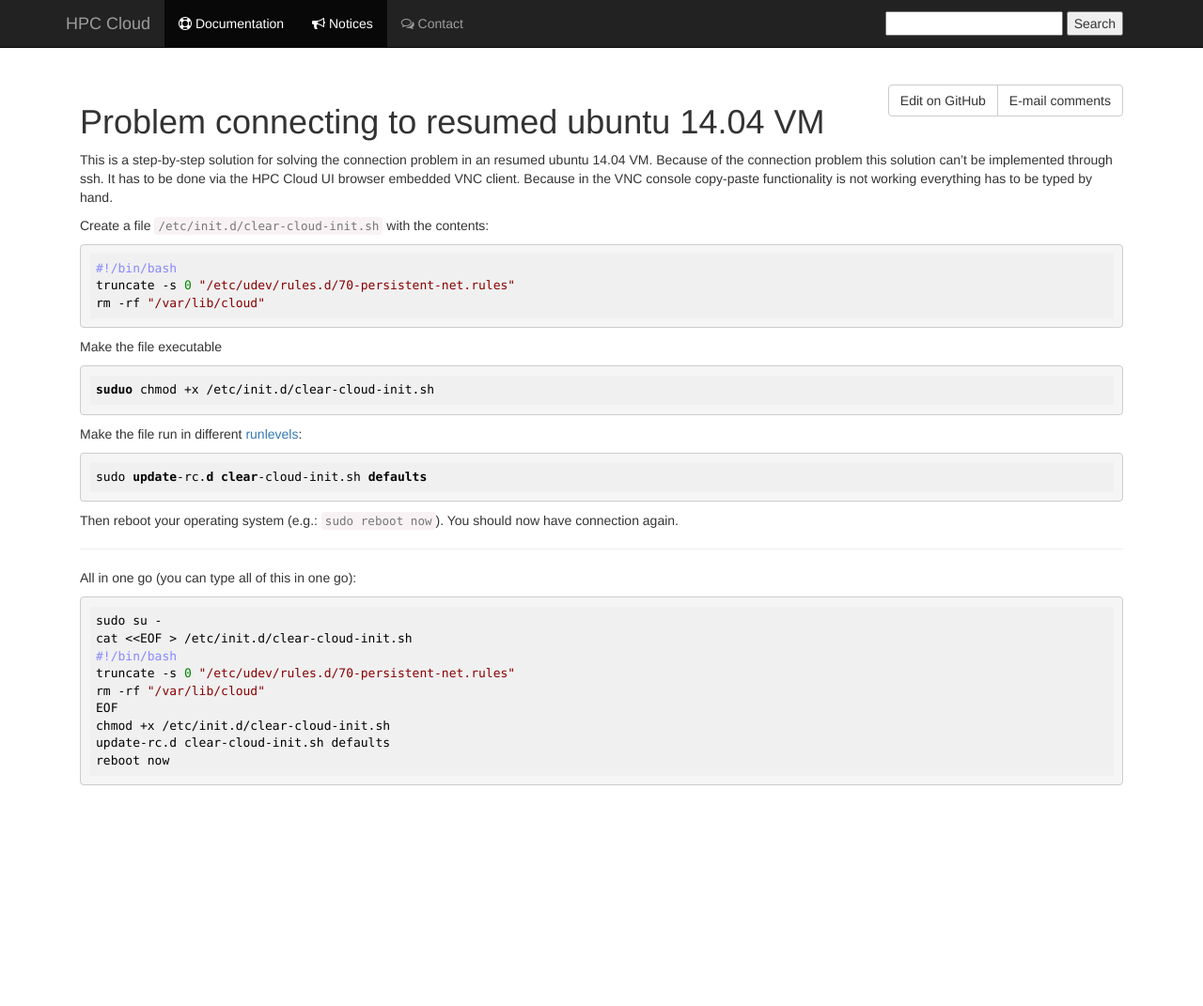
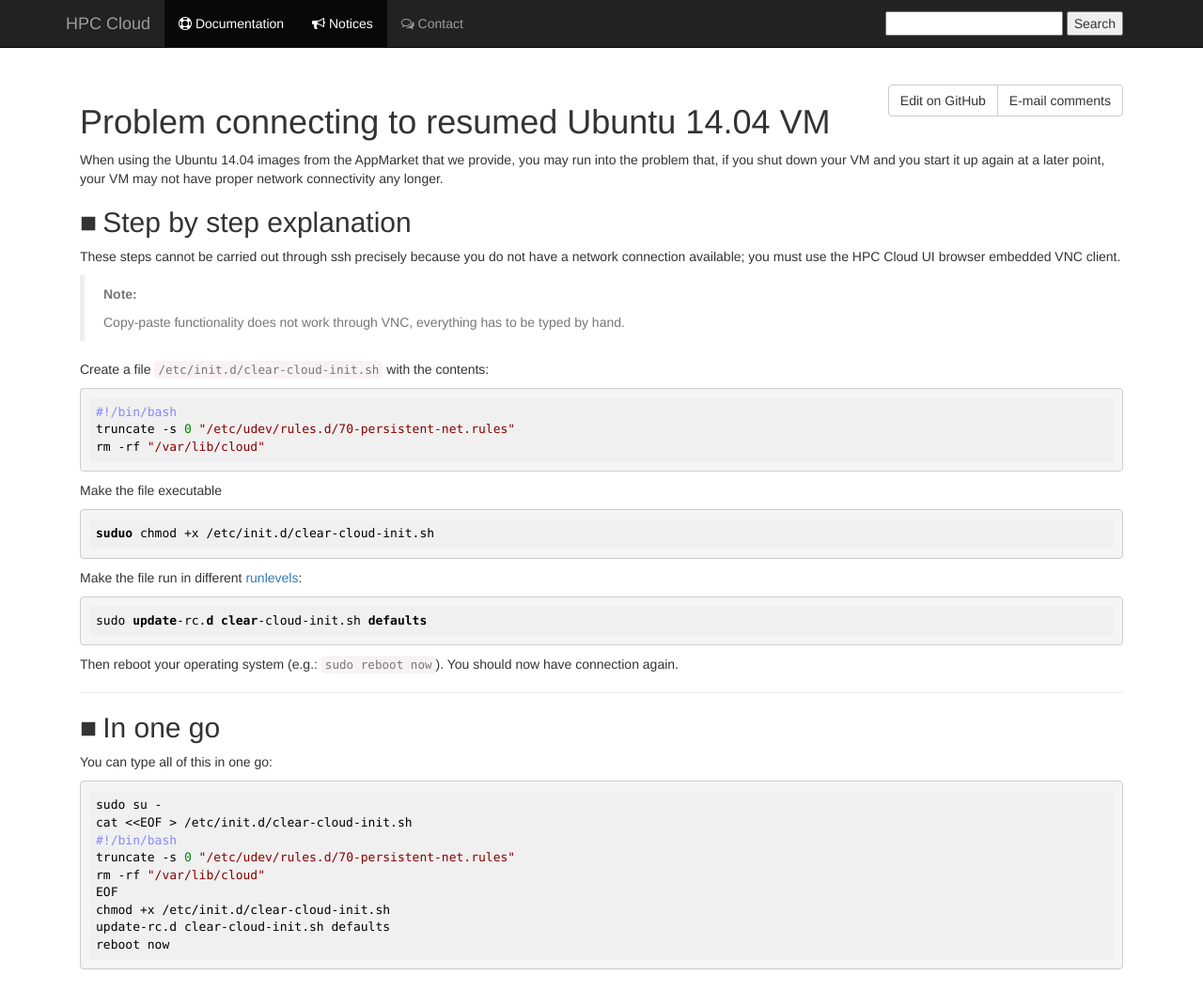
Before and after one commit to sara-nl/clouddocs, a Jekyll site: the page built from connection_problem_ubuntu1404.markdown, in a window 1280 px wide and 1082 px high. Shown: the top 1071 px of the window at 94% size. Built offline with Jekyll 4.4.1, drawn with Linux system fonts in a browser that asks for light colours; nearby versions of some CDN libraries; our own code applies the rules of GitHub Pages for plain Markdown files.

Commit message:
More formatting

````diff
--- a/connection_problem_ubuntu1404.markdown
+++ b/connection_problem_ubuntu1404.markdown
@@ -2,10 +2,18 @@
 layout: default
 ---
 
-# Problem connecting to resumed ubuntu 14.04 VM
+# Problem connecting to resumed Ubuntu 14.04 VM
 
-This is a step-by-step solution for solving the connection problem in an resumed ubuntu 14.04 VM. Because of the connection problem this solution can't be implemented through ssh. It has to be done via the HPC Cloud UI browser embedded VNC client. Because in the VNC console copy-paste functionality is not working everything has to be typed by hand.
+When using the Ubuntu 14.04 images from the AppMarket that we provide, you may run into the problem that, if you shut down your VM and you start it up again at a later point, your VM may not have proper network connectivity any longer.
 
+
+## Step by step explanation
+
+These steps cannot be carried out through ssh precisely because you do not have a network connection available; you must use the HPC Cloud UI browser embedded VNC client.
+
+> **Note:**
+>
+> Copy-paste functionality does not work through VNC, everything has to be typed by hand.
 
 Create a file `/etc/init.d/clear-cloud-init.sh` with the contents:
 
@@ -30,7 +38,9 @@ Then reboot your operating system (e.g.: `sudo reboot now`). You should now have
 
 ---
 
-All in one go (you can type all of this in one go):
+## In one go
+
+You can type all of this in one go:
 
 ```bash
 sudo su -
````
